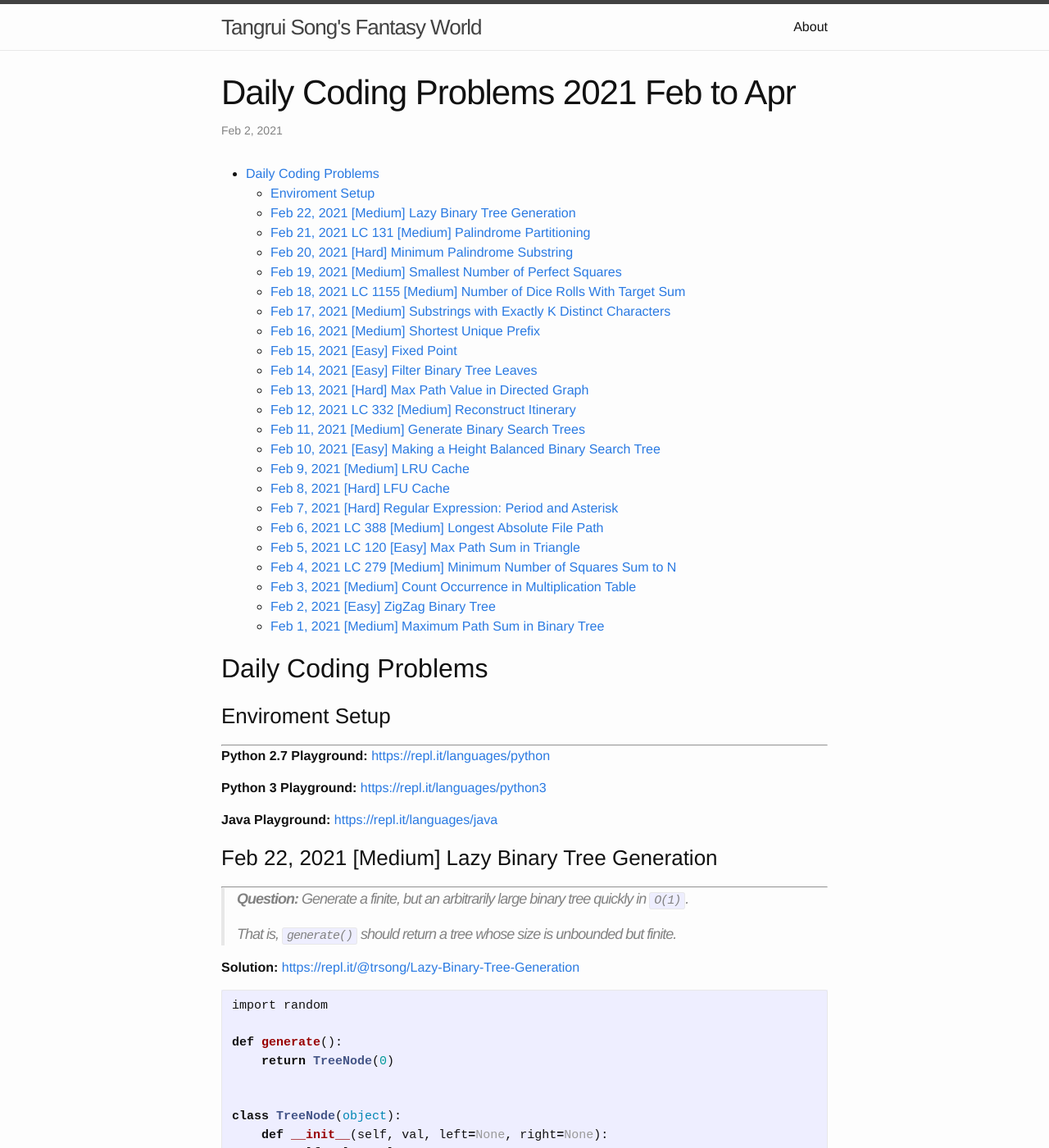
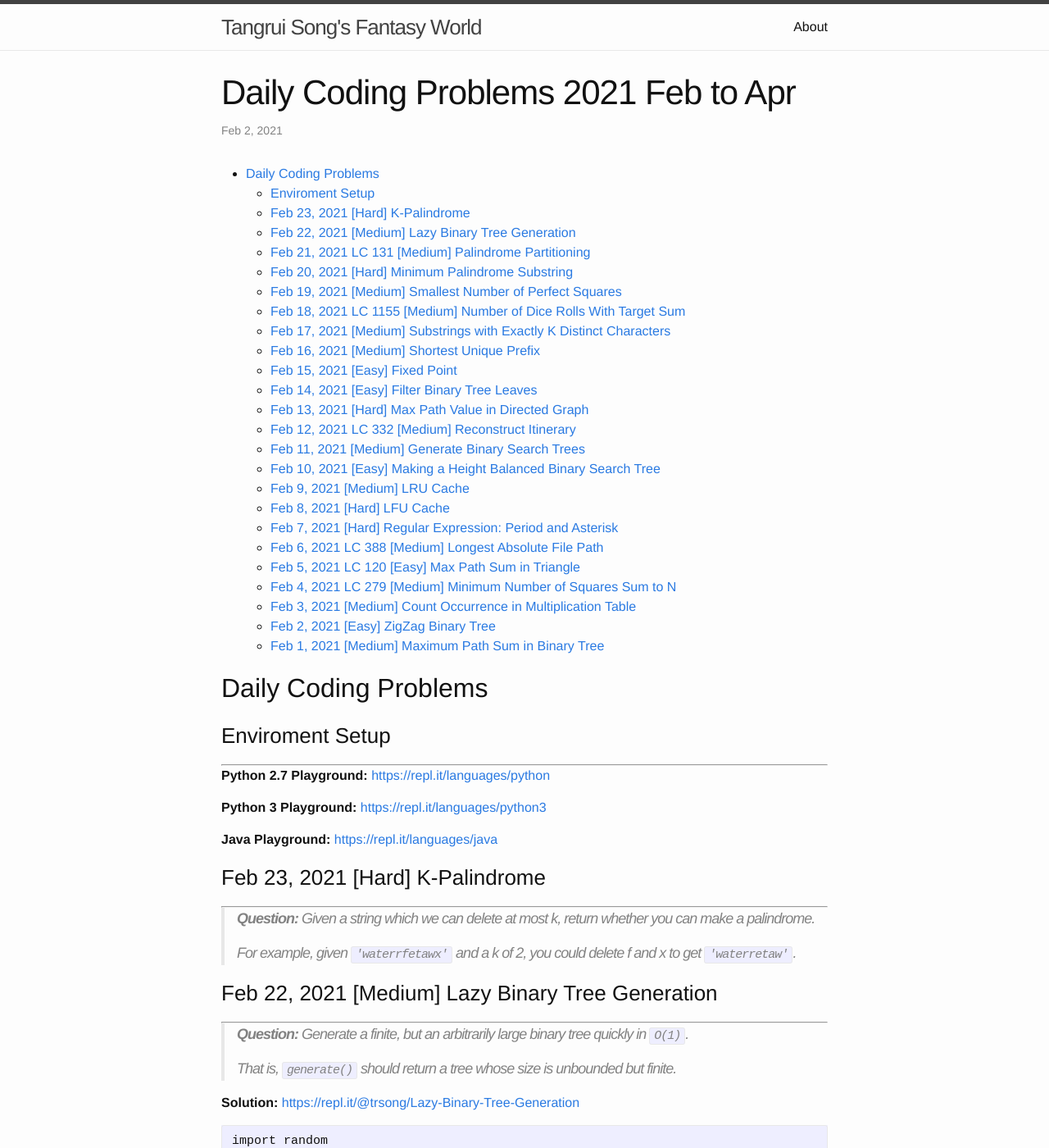
Before and after one commit to trsong/trsong.github.io, a Jekyll site: the page built from _posts/2021-02-01-DailyQuestionsFeb.md, in a window 1280 px wide and 1400 px high. Shown: the whole window at 82% size. Built offline with Jekyll 4.4.1, drawn with Linux system fonts in a browser that asks for light colours; some of the changed text lies outside the part shown.

Commit message:
Add Feb 23 question.

```diff
--- a/_posts/2021-02-01-DailyQuestionsFeb.md
+++ b/_posts/2021-02-01-DailyQuestionsFeb.md
@@ -17,6 +17,12 @@ categories: Python/Java
 **Python 3 Playground:** [https://repl.it/languages/python3](https://repl.it/languages/python3)
 
 **Java Playground:** [https://repl.it/languages/java](https://repl.it/languages/java)
+
+### Feb 23, 2021 \[Hard\] K-Palindrome
+---
+> **Question:** Given a string which we can delete at most k, return whether you can make a palindrome.
+>
+> For example, given `'waterrfetawx'` and a k of 2, you could delete f and x to get `'waterretaw'`.
 
 
 ### Feb 22, 2021 \[Medium\] Lazy Binary Tree Generation
```
